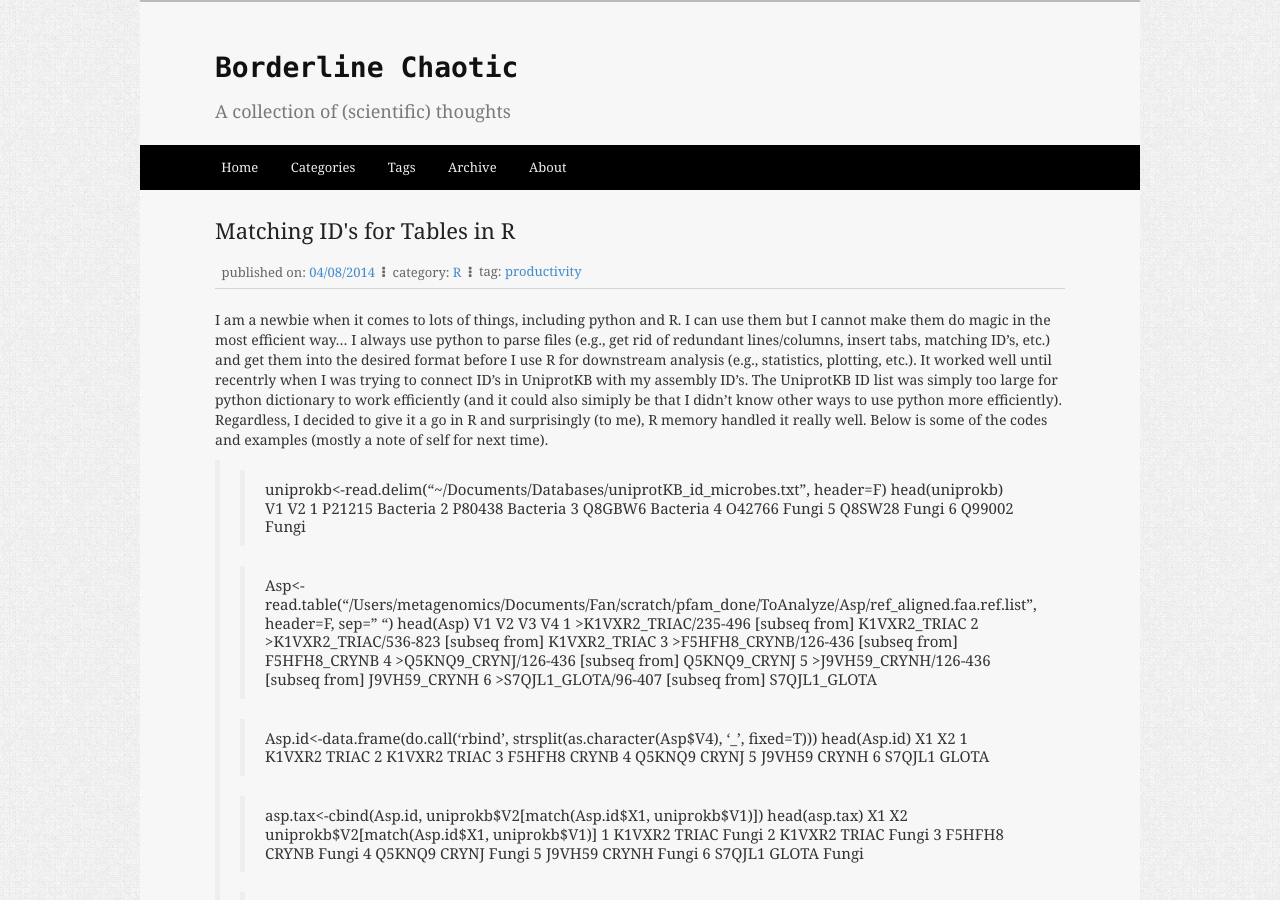
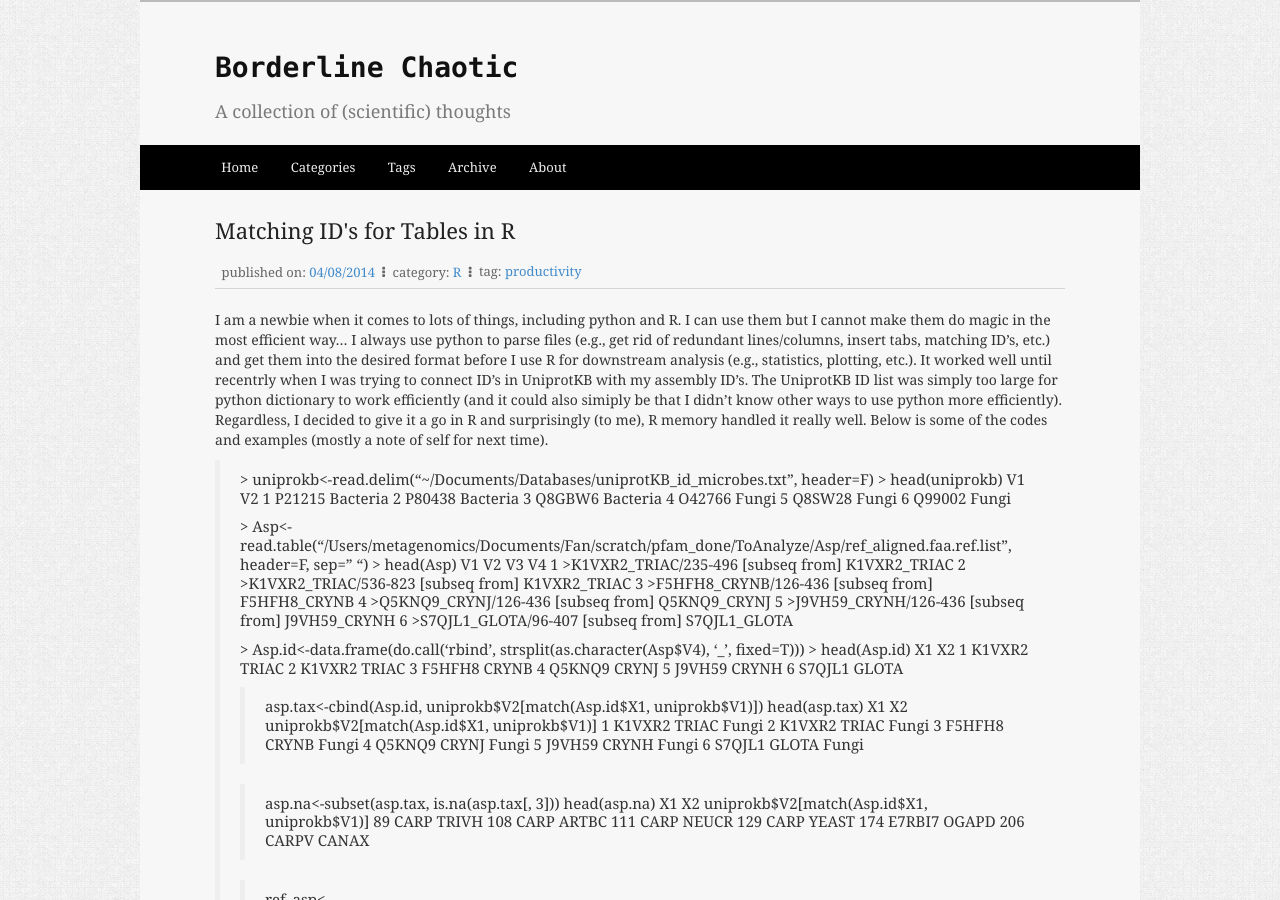
Before and after one commit to fandemonium/blog, a Jekyll site: the page built from _posts/2014-04-08-use-r-for-long-lists.md, in a window 1280 px wide and 900 px high. Built offline with Jekyll 4.4.1, drawn with Linux system fonts in a browser that asks for light colours; Markdown is read by kramdown in place of the engine named in the settings; comment, search, counter and statistics services are not loaded.

Commit message:
trying out escaping > symbol

```diff
--- a/_posts/2014-04-08-use-r-for-long-lists.md
+++ b/_posts/2014-04-08-use-r-for-long-lists.md
@@ -6,8 +6,8 @@ tags: productivity
 ---
 I am a newbie when it comes to lots of things, including python and R. I can use them but I cannot make them do magic in the most efficient way... I always use python to parse files (e.g., get rid of redundant lines/columns, insert tabs, matching ID's, etc.) and get them into the desired format before I use R for downstream analysis (e.g., statistics, plotting, etc.). It worked well until recentrly when I was trying to connect ID's in UniprotKB with my assembly ID's. The UniprotKB ID list was simply too large for python dictionary to work efficiently (and it could also simiply be that I didn't know other ways to use python more efficiently). Regardless, I decided to give it a go in R and surprisingly (to me), R memory handled it really well. Below is some of the codes and examples (mostly a note of self for next time).
 
->> uniprokb<-read.delim("~/Documents/Databases/uniprotKB_id_microbes.txt", header=F)
->> head(uniprokb)
+>\> uniprokb<-read.delim("~/Documents/Databases/uniprotKB_id_microbes.txt", header=F)
+>\> head(uniprokb)
 >      V1       V2
 >1 P21215 Bacteria
 >2 P80438 Bacteria
@@ -16,18 +16,18 @@ I am a newbie when it comes to lots of things, including python and R. I can use
 >5 Q8SW28    Fungi
 >6 Q99002    Fungi
 >
->> Asp<-read.table("/Users/metagenomics/Documents/Fan/scratch/pfam_done/ToAnalyze/Asp/ref_aligned.faa.ref.list", header=F, sep=" ")
->> head(Asp)
+>\> Asp<-read.table("/Users/metagenomics/Documents/Fan/scratch/pfam_done/ToAnalyze/Asp/ref_aligned.faa.ref.list", header=F, sep=" ")
+>\> head(Asp)
 >                     V1      V2    V3           V4
->1 >K1VXR2_TRIAC/235-496 [subseq from] K1VXR2_TRIAC
->2 >K1VXR2_TRIAC/536-823 [subseq from] K1VXR2_TRIAC
->3 >F5HFH8_CRYNB/126-436 [subseq from] F5HFH8_CRYNB
->4 >Q5KNQ9_CRYNJ/126-436 [subseq from] Q5KNQ9_CRYNJ
->5 >J9VH59_CRYNH/126-436 [subseq from] J9VH59_CRYNH
->6  >S7QJL1_GLOTA/96-407 [subseq from] S7QJL1_GLOTA
+>1 \>K1VXR2_TRIAC/235-496 [subseq from] K1VXR2_TRIAC
+>2 \>K1VXR2_TRIAC/536-823 [subseq from] K1VXR2_TRIAC
+>3 \>F5HFH8_CRYNB/126-436 [subseq from] F5HFH8_CRYNB
+>4 \>Q5KNQ9_CRYNJ/126-436 [subseq from] Q5KNQ9_CRYNJ
+>5 \>J9VH59_CRYNH/126-436 [subseq from] J9VH59_CRYNH
+>6 \>S7QJL1_GLOTA/96-407 [subseq from] S7QJL1_GLOTA
 >
->> Asp.id<-data.frame(do.call('rbind', strsplit(as.character(Asp$V4), '_', fixed=T)))
->> head(Asp.id)
+>\> Asp.id<-data.frame(do.call('rbind', strsplit(as.character(Asp$V4), '_', fixed=T)))
+>\> head(Asp.id)
 >      X1    X2
 >1 K1VXR2 TRIAC
 >2 K1VXR2 TRIAC
```
